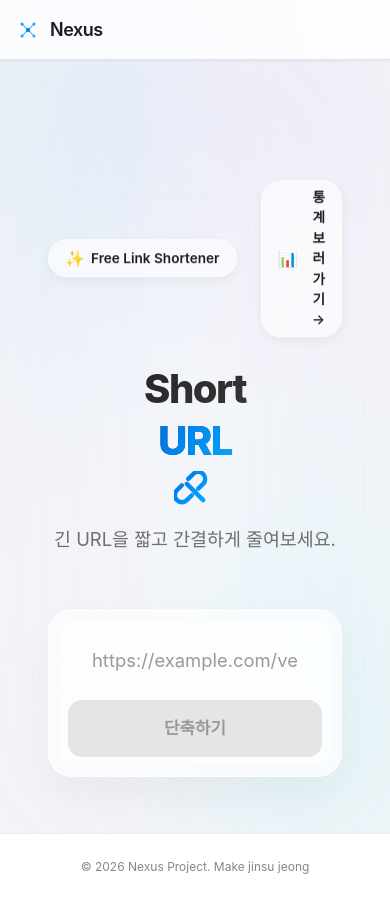
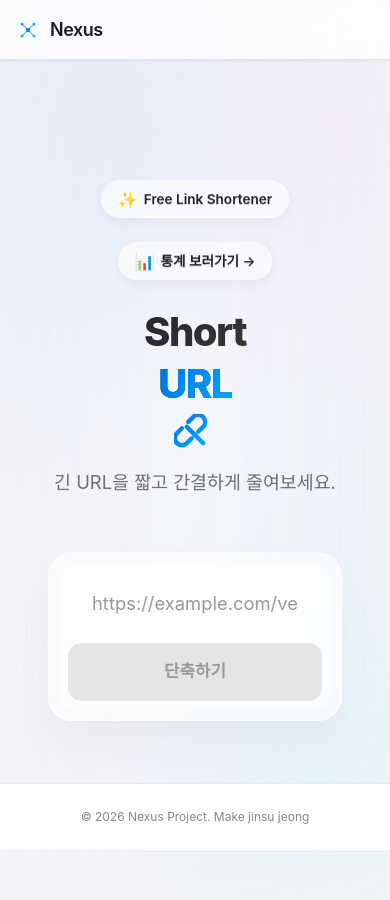
Before and after one commit to JINSU-JEONG1/nexus-ui, a Vue app: page /short-url in a window 390 px wide. After the commit the page ends 850 px from the top, so only its background shows below. Built offline with nearby package versions, Linux system fonts and the light colour scheme.

Commit message:
feat(shortUrl) : 버튼 위치 변경

```diff
--- a/src/views/nexsus-ui/short-url/ShortUrl.vue
+++ b/src/views/nexsus-ui/short-url/ShortUrl.vue
@@ -7,16 +7,15 @@
       <div class="page-header">
         <!-- 뱃지 영역: 부트스트랩 그리드로 위치 조정 -->
         <div class="row align-items-center mb-4">
-          <div class="col d-none d-md-block"></div> <!-- 좌측 빈 공간 (중앙 정렬 유지용) -->
-
-          <div class="col-auto">
+          <div class="col">
             <div class="glass-badge m-0">
               <span>✨</span>
               <span class="badge-text">Free Link Shortener</span>
             </div>
           </div>
-
-          <div class="col text-end">
+        </div>
+        <div class="row align-items-center mb-4">
+          <div class="col">
             <router-link
               :to="{ name: 'short-url-statistics' }"
               class="text-decoration-none"
```
